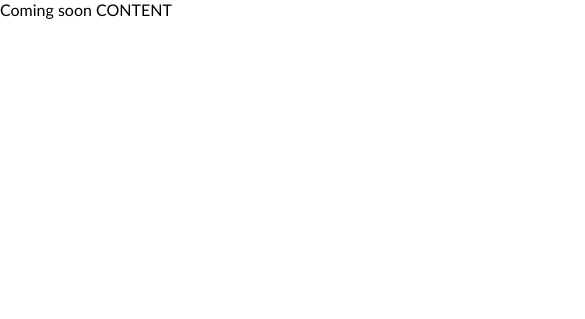
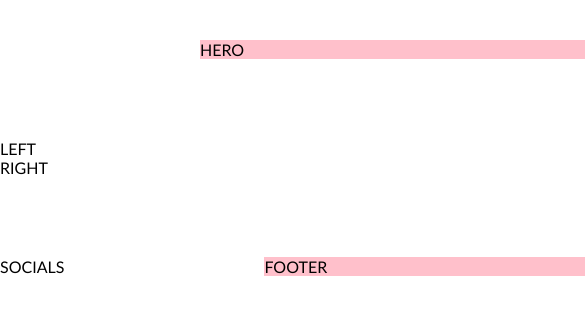
Before and after one commit to JurateJ/6-coming-soon, a plain HTML site: page index.html in a window 390 px wide. Shown: the top 319 px of the page, 585 px wide, since content can reach past the window. Drawn offline with Linux system fonts and the light colour scheme.

Commit message:
Basic responsive dizainas

```diff
--- a/css/custom.css
+++ b/css/custom.css
@@ -0,0 +1,10 @@
+/* basic */
+.bg-main-color {
+    background-color: #03a9f3;
+}
+
+/* hero */
+
+/* main */
+
+/* footer */
--- /dev/null
+++ b/css/layout.css
@@ -0,0 +1,37 @@
+.body {
+    display: grid;
+    grid-template-columns: 1fr;
+
+}
+
+.container {
+    display: grid;
+    grid-template-columns: 1fr 200px 600px 200px 1fr;
+    padding: 40px 0;
+
+}
+
+.container> .short {
+    grid-column: 3/4;
+    background-color: pink;
+
+}
+
+.container > .long.columns {
+    display: grid;
+    grid-template-columns: 5fr 1fr 4fr;      /* geriau nei %  */
+    /* grid-template-columns: 50% 10% 40%;  */
+}
+
+@media (max-width: 900px) {
+    .container {
+        gr
+
+    }
+}
+
+
+/* .container> .long {
+    grid-column: 2/5;
+    background-color: aqua;
+} */
--- a/index.html
+++ b/index.html
@@ -7,6 +7,7 @@
     <title>Coming soon</title>
     <!-- reset -->
     <link rel="stylesheet" href="./css/reset.css">
+    <link rel="stylesheet" href="./css/layout.css">
     <!-- 3rd party components -->
     <!-- your components -->
     <link rel="stylesheet" href="./css/button.css">
@@ -19,8 +20,32 @@
 </head>
 
 <body>
-    Coming soon CONTENT
+    <div class="container">
+        <div class="short">
+        HERO
+        </div>
+    </div>
+    <main class="container">
+        <div class="long">
+            <div class="left">
+                LEFT
+            </div>
+            <div class="right">
+                RIGHT
+            </div>
+        </div>
+    </main>
+    <footer class="container">
+        <div class="long">
+        SOCIALS
+        </div>
+        <div class="short">
+            FOOTER
+        </div>
+
+    </footer>
     <script src="./js/main.js"></script>
+
 </body>
 
 </html>
```
Also changed, not shown: coming.png (added).
